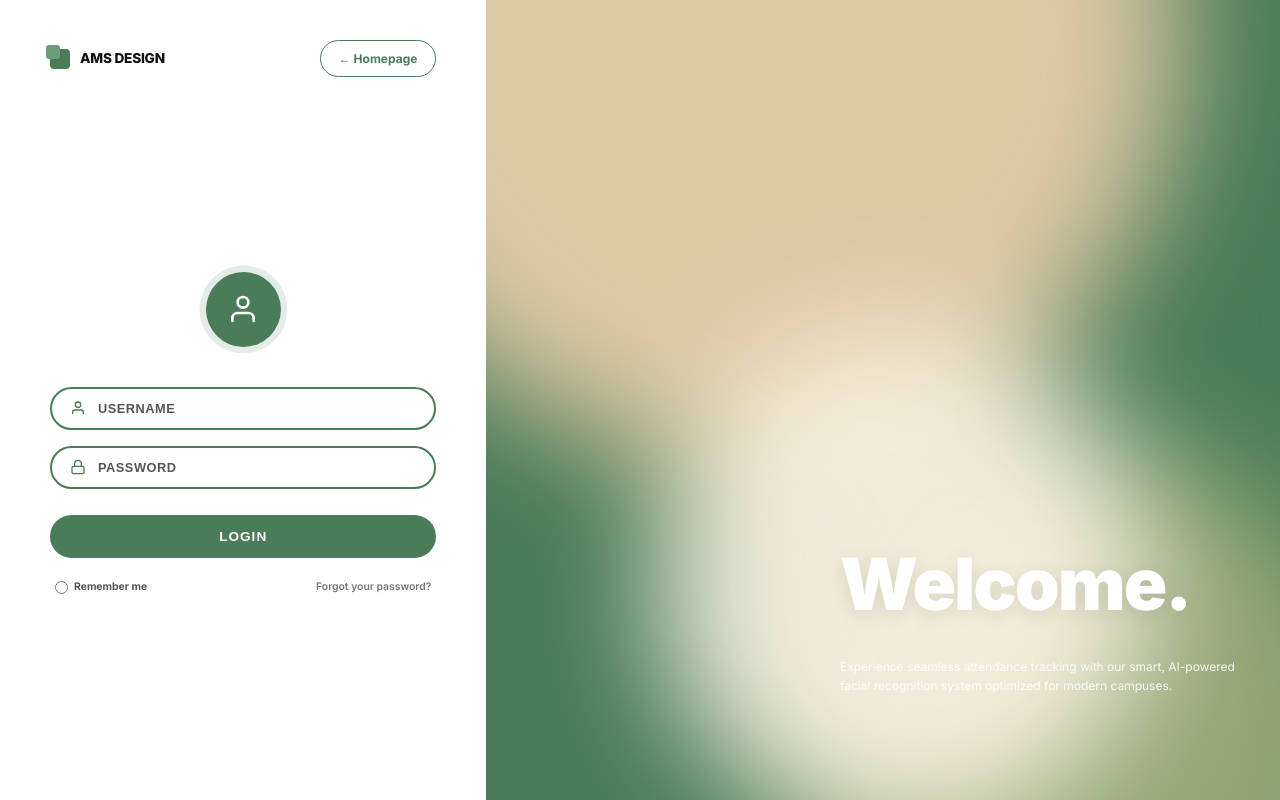
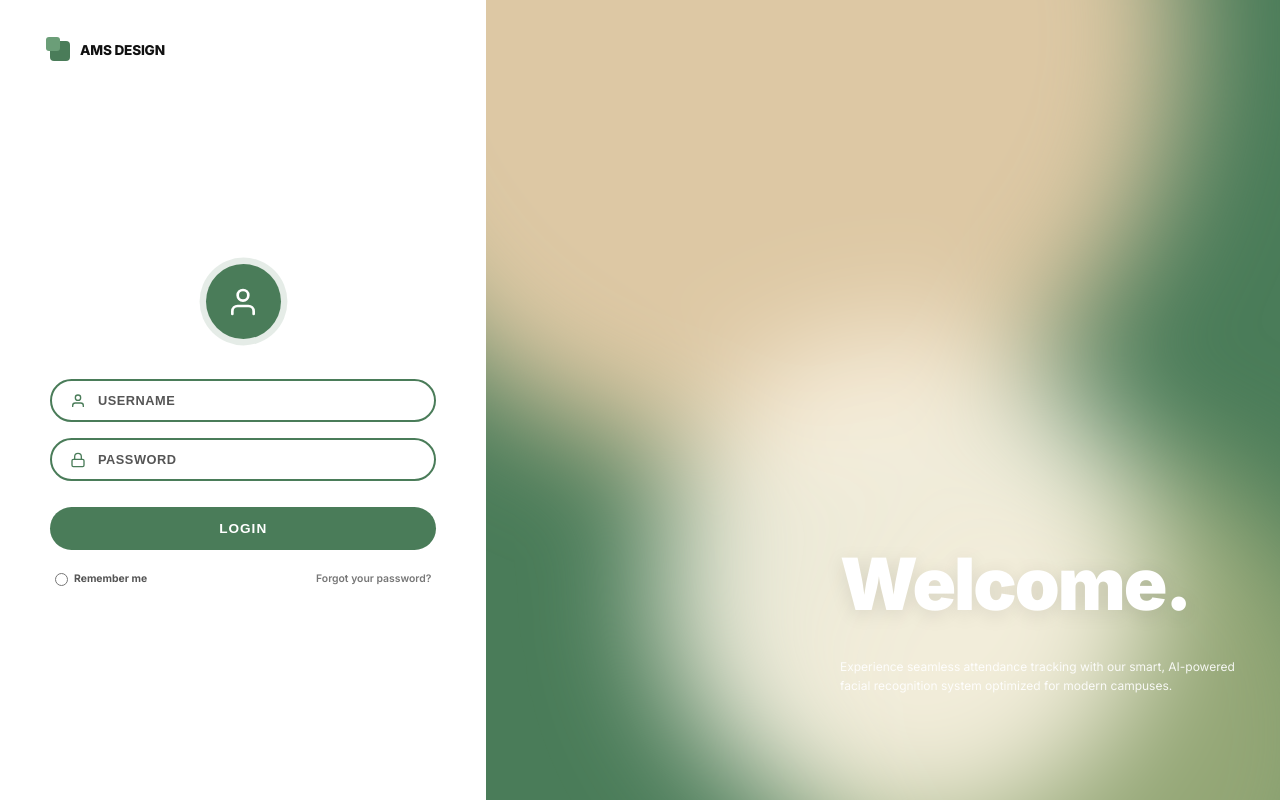
Before and after one commit to Atashaaaaaaaa/ATTENDANCE-MONITORING-WITH-QRCODE-1, a Next.js app in the folder ams-app/: page /login in a window 1280 px wide. Built offline with nearby package versions, Linux system fonts and the light colour scheme; no server answers.

Commit message:
style: remove homepage btn and make ams design logo a link

```diff
--- a/ams-app/src/app/login/page.js
+++ b/ams-app/src/app/login/page.js
@@ -51,13 +51,10 @@ export default function LoginPage() {
       <div className="login-container">
         {/* LEFT SIDE */}
         <div className="login-left">
-          <div className="login-header-logo">
+          <Link href="/" className="login-header-logo" style={{ textDecoration: 'none', color: 'inherit' }}>
             <div className="logo-icon"></div>
             <span>AMS DESIGN</span>
-            <Link href="/" className="homepage-btn">
-              ← Homepage
-            </Link>
-          </div>
+          </Link>
 
           <div className="login-form-wrapper">
             <div className="avatar-container">
```
